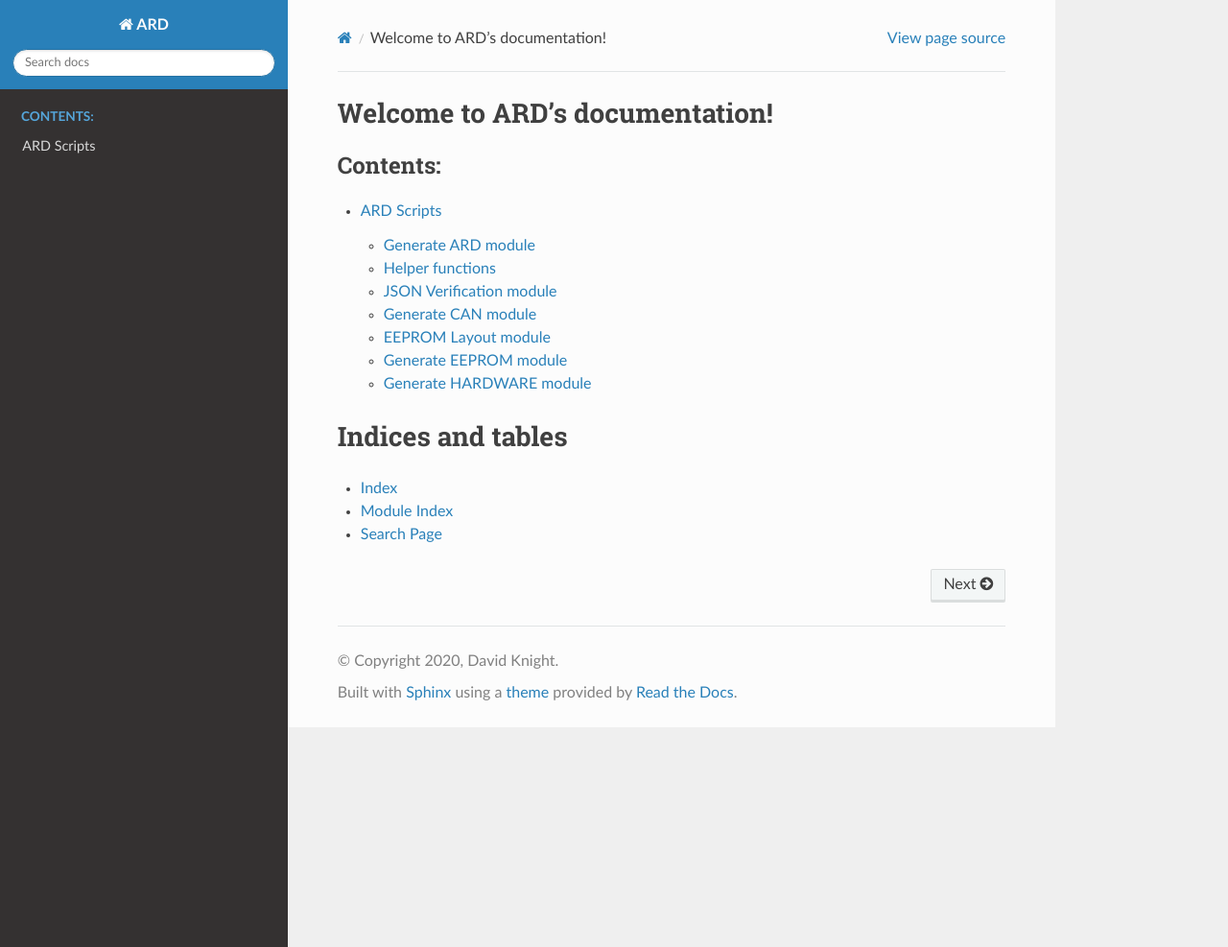
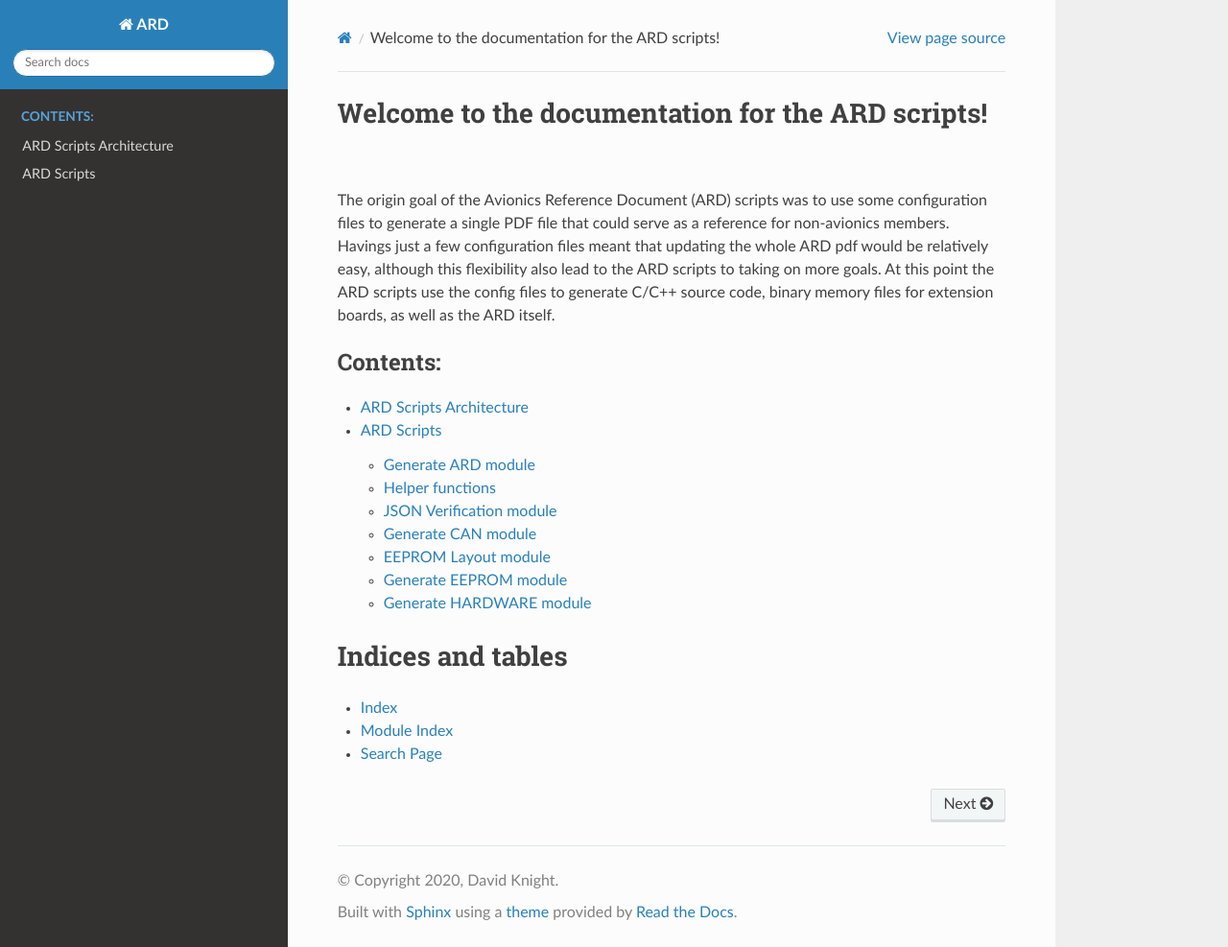
Before and after one commit to SDSURocketProject/Helix-Software, a Sphinx documentation site: the page built from ARD/docs/index.rst, in a window 1280 px wide and 987 px high. Shown: the whole window at 96% size. Built offline with Sphinx 7.4.7 and the Read the Docs theme 2.0.0, drawn with Linux system fonts in a browser that asks for light colours.

Commit message:
Added high level documentation on ARD scripts

```diff
--- a/ARD/docs/index.rst
+++ b/ARD/docs/index.rst
@@ -3,15 +3,23 @@
    You can adapt this file completely to your liking, but it should at least
    contain the root `toctree` directive.
 
-Welcome to ARD's documentation!
-===============================
+Welcome to the documentation for the ARD scripts!
+=================================================
+
+The origin goal of the Avionics Reference Document (ARD) scripts was to use
+some configuration files to generate a single PDF file that could serve as
+a reference for non-avionics members. Havings just a few configuration files
+meant that updating the whole ARD pdf would be relatively easy, although this
+flexibility also lead to the ARD scripts to taking on more goals. At this
+point the ARD scripts use the config files to generate C/C++ source code, binary
+memory files for extension boards, as well as the ARD itself.
 
 .. toctree::
    :maxdepth: 2
    :caption: Contents:
 
+   architecture
    modules
-
 
 Indices and tables
 ==================
```
Also changed, not shown: ARD/docs/architecture.rst (added, +8 -0 lines).
